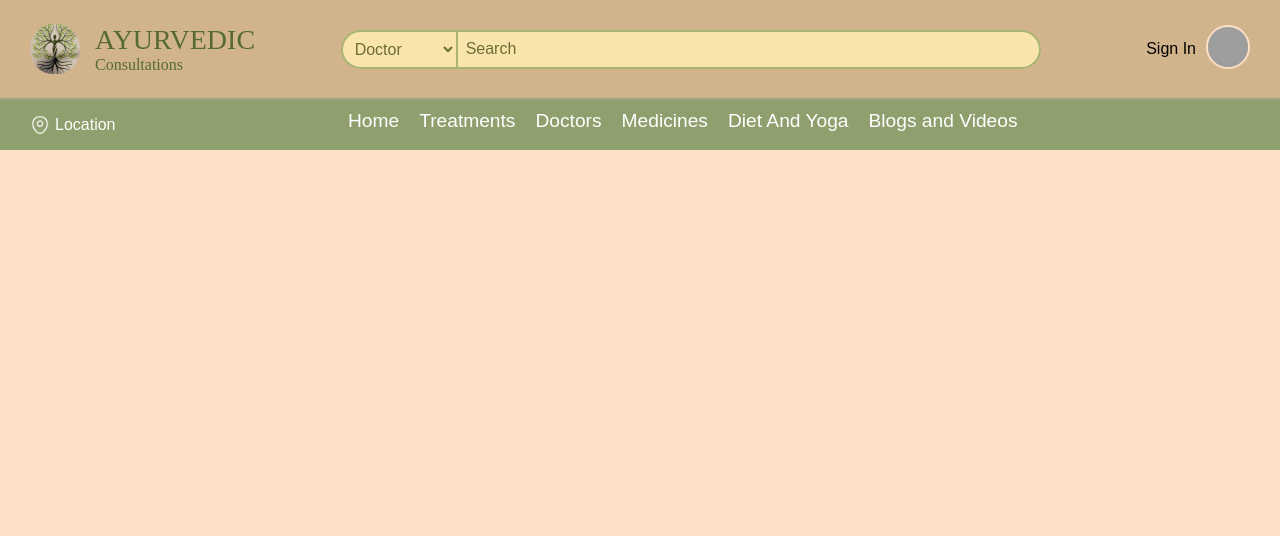
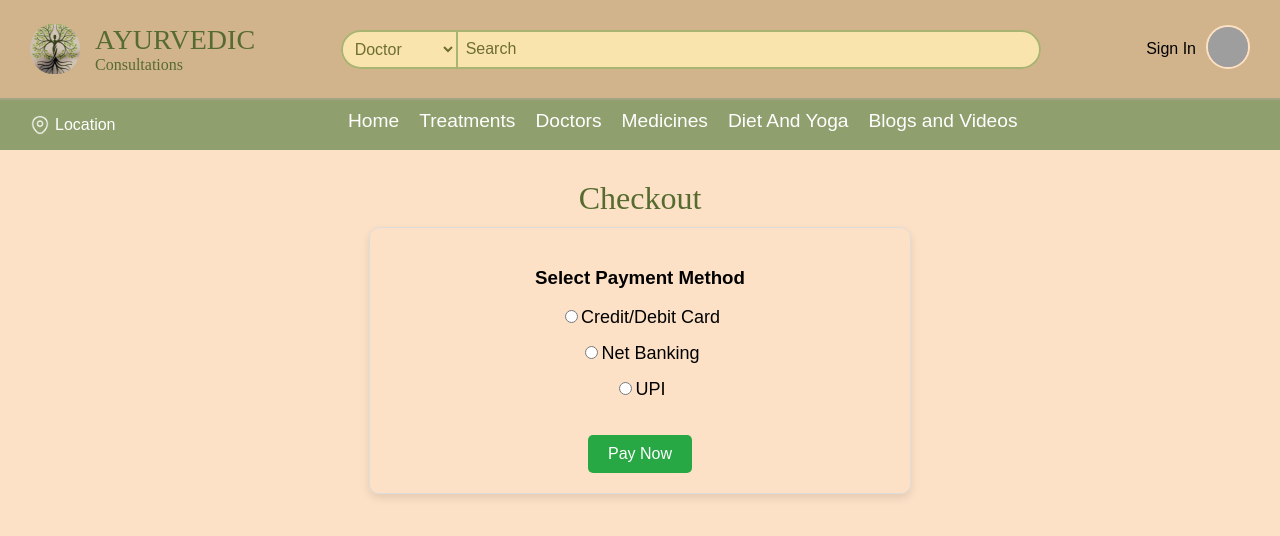
Before and after one commit to Harshitha-02/ayurvedic-app, a React (Create React App) app in the folder frontend/: page /payment in a window 1280 px wide. Shown: the top 536 px of the page. Built offline with nearby package versions, Linux system fonts and the light colour scheme; grey boxes are pictures that could not be loaded; a web font is replaced by a local one.

Commit message:
Added payments page

```diff
--- a/frontend/src/App.js
+++ b/frontend/src/App.js
@@ -11,6 +11,7 @@ import RetailerNavBar from './screens/Retailers/RetailerNavBar'; // Retailer spe
 
 import BlogsVideosScreen from './screens/BlogsVideosScreen';
 import CartScreen from './screens/Cart';
+import PaymentScreen from './screens/Payment';
 import DoctorsScreen from './screens/DoctorsScreen';
 import DoctorDetailPage from './screens/Patients/DoctorDetailPage';
 import SignInScreen from './screens/SignInScreen';
@@ -62,6 +63,7 @@ function App() {
         <Route path="/diet-yoga" element={<DietYogaScreen />} />
         <Route path="/blogs" element={<BlogsVideosScreen />} />
         <Route path="/cart" element={<CartScreen />} />
+        <Route path="/payment" element={<PaymentScreen />} />
         <Route path="/doctors" element={<DoctorsScreen />} />
         <Route path="/doctor-detail" element={<DoctorDetailPage />} />
         <Route path="/signin" element={<SignInScreen />} />
--- a/frontend/src/screens/Cart.css
+++ b/frontend/src/screens/Cart.css
@@ -77,5 +77,5 @@
 }
 
 .checkout-btn:hover {
-  background-color: #45a049;
+  background-color: #0056b3;
 }
--- a/frontend/src/screens/Cart.js
+++ b/frontend/src/screens/Cart.js
@@ -1,4 +1,5 @@
 import React, { useState } from 'react';
+import { Link } from 'react-router-dom';
 import './Cart.css'; // Import the CSS for styling
 
 const CartScreen = () => {
@@ -58,7 +59,9 @@ const CartScreen = () => {
       </div>
       <div className="cart-summary">
         <h2>Total: ₹{totalPrice.toFixed(2)}</h2>
-        <button className="checkout-btn">Proceed to Checkout</button>
+        <Link to="/payment">
+          <button className="checkout-btn">Proceed to Checkout</button>
+        </Link>
       </div>
     </div>
   );
--- /dev/null
+++ b/frontend/src/screens/Payment.css
@@ -0,0 +1,35 @@
+.payment-page {
+  padding: 20px;
+  text-align: center;
+}
+
+.payment-container {
+  max-width: 500px;
+  margin: 0 auto;
+  padding: 20px;
+  border: 1px solid #ddd;
+  border-radius: 10px;
+  box-shadow: 0 4px 8px rgba(0, 0, 0, 0.1);
+}
+
+.payment-options label {
+  display: block;
+  margin-bottom: 15px;
+  font-size: 18px;
+  cursor: pointer;
+}
+
+.pay-now-button {
+  background-color: #28a745;
+  color: white;
+  border: none;
+  padding: 10px 20px;
+  font-size: 16px;
+  cursor: pointer;
+  border-radius: 5px;
+  margin-top: 20px;
+}
+
+.pay-now-button:hover {
+  background-color: #218838;
+}
--- /dev/null
+++ b/frontend/src/screens/Payment.js
@@ -0,0 +1,66 @@
+import React, { useState } from 'react';
+import './Payment.css';
+
+const PaymentScreen = () => {
+  const [selectedPaymentMethod, setSelectedPaymentMethod] = useState('');
+
+  const handlePaymentMethodChange = (event) => {
+    setSelectedPaymentMethod(event.target.value);
+  };
+
+  const handlePaymentSubmit = () => {
+    if (selectedPaymentMethod) {
+      alert(`Payment successful using ${selectedPaymentMethod}!`);
+    } else {
+      alert('Please select a payment method.');
+    }
+  };
+
+  return (
+    <div className="payment-page">
+      <h2>Checkout</h2>
+
+      <div className="payment-container">
+        <h3>Select Payment Method</h3>
+
+        <div className="payment-options">
+          <label>
+            <input
+              type="radio"
+              value="Credit/Debit Card"
+              checked={selectedPaymentMethod === 'Credit/Debit Card'}
+              onChange={handlePaymentMethodChange}
+            />
+            Credit/Debit Card
+          </label>
+
+          <label>
+            <input
+              type="radio"
+              value="Net Banking"
+              checked={selectedPaymentMethod === 'Net Banking'}
+              onChange={handlePaymentMethodChange}
+            />
+            Net Banking
+          </label>
+
+          <label>
+            <input
+              type="radio"
+              value="UPI"
+              checked={selectedPaymentMethod === 'UPI'}
+              onChange={handlePaymentMethodChange}
+            />
+            UPI
+          </label>
+        </div>
+
+        <button onClick={handlePaymentSubmit} className="pay-now-button">
+          Pay Now
+        </button>
+      </div>
+    </div>
+  );
+};
+
+export default PaymentScreen;
```
